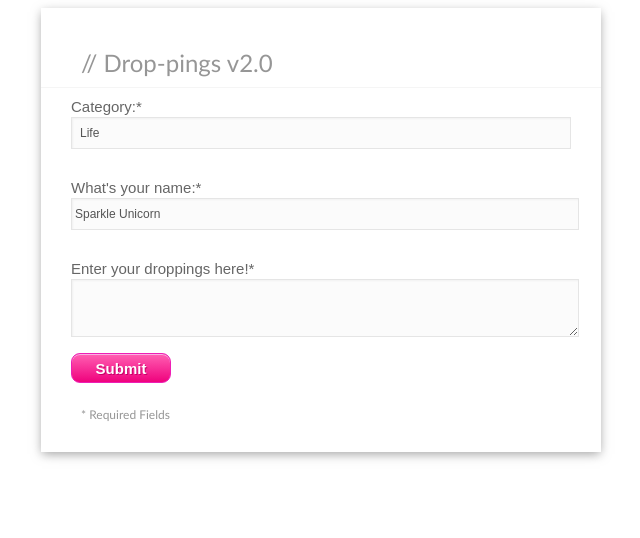
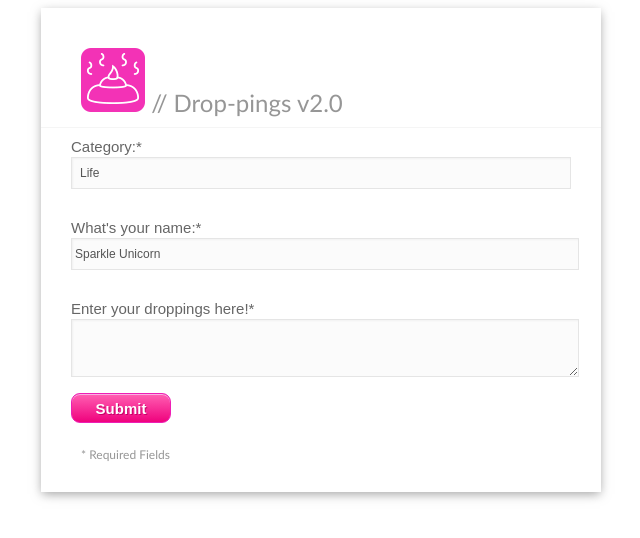
Before and after one commit to dooztron/droppingServer, a website: page index.html in a window 1280 px wide. Shown: the whole page, without its empty margins (319-959 px from the left). Drawn offline with Linux system fonts and the light colour scheme.

Commit message:
add logo

```diff
--- a/index.html
+++ b/index.html
@@ -35,6 +35,7 @@
 	<body>
 		<div id="master">
 		<h1>
+		<img src="icon.png" alt="Dropping">
       	// Drop-pings v2.0
     	</h1>
 
```
Also changed, not shown: icon.png (added).
